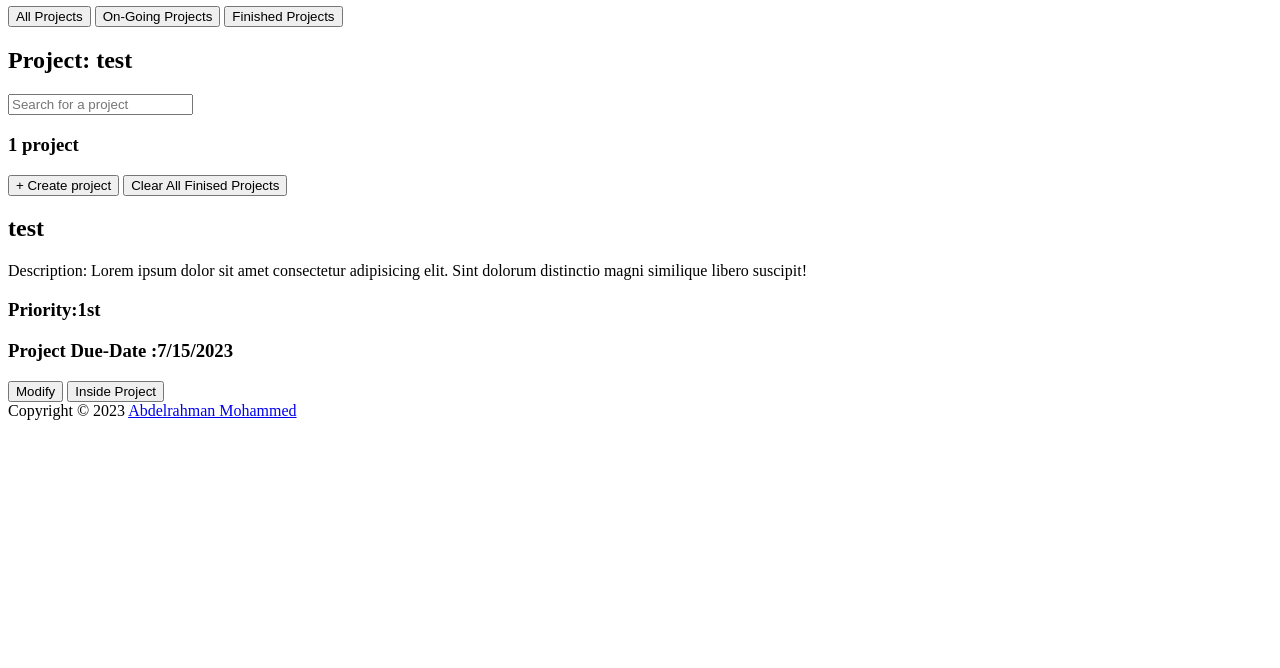
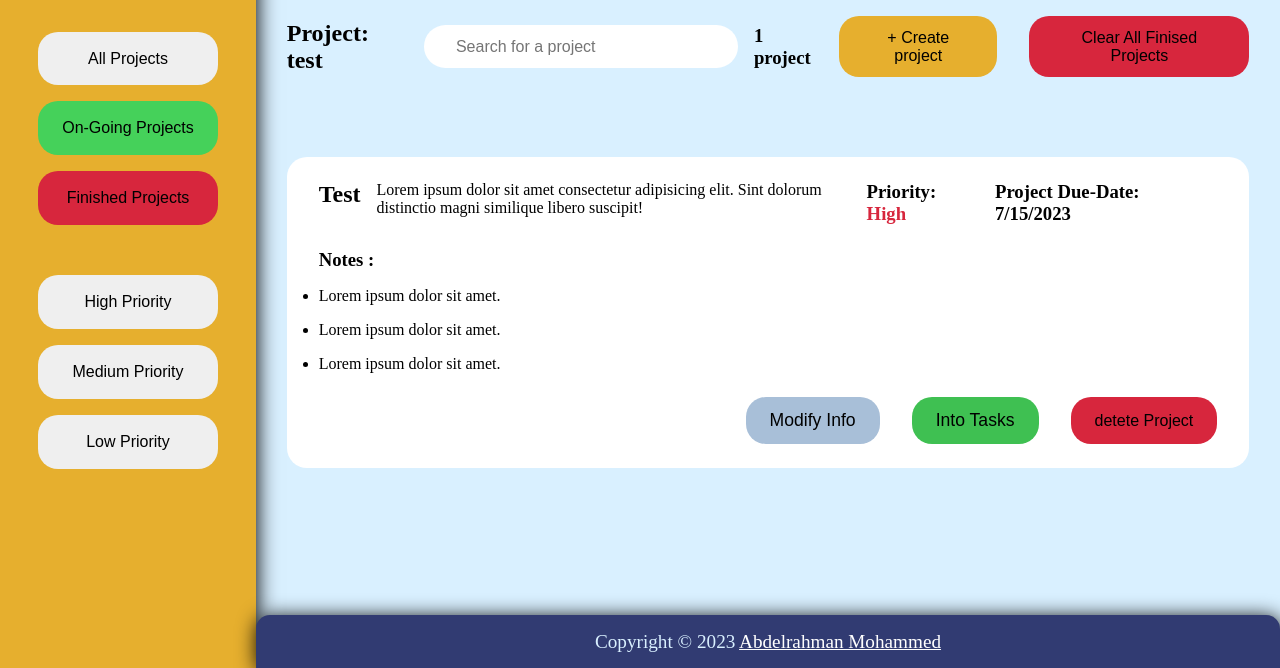
Before and after one commit to Wespro/Project-Todo-List-TOP, a website built with webpack: page src/index.html in a window 1280 px wide. Shown: the part 132-800 px from the top of the page. Built offline with nearby package versions, Linux system fonts and the light colour scheme.

Commit message:
Add css to index.html

```diff
--- /dev/null
+++ b/projectMaker.js
@@ -0,0 +1,23 @@
+// Date
+import { compareAsc, format } from "date-fns";
+
+// format(new Date(2014, 1, 11), "yyyy-MM-dd";
+
+export default class Project {
+  constructor(title, description, date, priority) {
+    this.title = title;
+    this.description = description;
+    this.duedate = date;
+    this.priority = priority;
+    this.notes = [];
+    this.done = true;
+  }
+
+  addNotes(note) {
+    this.notes.push(note);
+    console.log();
+  }
+  projectDone() {
+    this.done = !this.done;
+  }
+}
--- /dev/null
+++ b/src/components/projectFrom.js
@@ -0,0 +1,5 @@
+export default (function form() {
+  const openForm = () => {};
+  const closeForm = () => {};
+  return { openForm, closeForm };
+})();
--- /dev/null
+++ b/src/components/projectMakerUI.js
@@ -0,0 +1,7 @@
+import ProjectMaker from "./projectMaker";
+import projectForm from "./projectFrom";
+export default function createProjectUI() {
+  const createBtn = document.querySelector(".create");
+  console.log(projectForm.closeForm());
+  //   createBtn.addEventListener("click", projectForm);
+}
--- a/src/css/styles.css
+++ b/src/css/styles.css
@@ -0,0 +1,172 @@
+* {
+  margin: 0;
+  padding: 0;
+  box-sizing: border-box;
+}
+a {
+  color: white;
+}
+button {
+  border: none;
+  padding: 0.8rem 1.5rem;
+  border-radius: 20px;
+  font-size: 1rem;
+}
+button:hover {
+  filter: brightness(1.2);
+}
+body {
+  width: 100%;
+  height: 100vh;
+  background-color: #d9f0ff;
+  display: grid;
+  grid-template-columns: 1fr 5fr;
+  grid-template-rows: auto 6fr;
+  grid-template-areas:
+    "sidebar header"
+    "sidebar main"
+    "sidebar footer";
+}
+
+header {
+  background-color: #313b72;
+  text-align: center;
+  padding: 2rem;
+  grid-area: header;
+  border-bottom-right-radius: 14px;
+  border-bottom-left-radius: 14px;
+
+  box-shadow: 4px 3px 5px black;
+  color: white;
+}
+/* sidebar */
+.sideBar {
+  width: 20vw;
+  padding: 10% 15%;
+  text-align: center;
+  background-color: #e6af2e;
+  grid-area: sidebar;
+  box-shadow: 1px 2px 20px black;
+  display: grid;
+  align-content: start;
+  align-items: center;
+  gap: 1rem;
+}
+.sideBar h1 {
+  margin-bottom: 3rem;
+}
+.sideBar .sidBarBtn {
+  padding: 10% 0;
+}
+.onGoingProjects {
+  background-color: rgb(69, 209, 90);
+}
+.finishedProjects {
+  background-color: #d7263d;
+}
+
+/* main */
+main {
+  grid-area: main;
+  padding: 3%;
+
+  overflow: scroll;
+}
+.aboutProjects {
+  display: flex;
+  gap: 1rem;
+  justify-content: space-between;
+  padding: 1rem 0 5rem;
+  align-items: center;
+}
+.aboutProjects #search {
+  padding: 0.8rem 2rem;
+  width: 25vw;
+  border-radius: 30px;
+  border: none;
+  font-size: 1rem;
+}
+.aboutProjects #search:focus {
+  border: none;
+  outline: 2px solid #233cca;
+}
+.num-clear-create-Projects {
+  display: flex;
+  gap: 2rem;
+}
+.num-clear-create-Projects .create {
+  background-color: #e6af2e;
+  font-size: 1rem;
+}
+.num-clear-create-Projects .clear {
+  background-color: #d7263d;
+  font-size: 1rem;
+}
+.projects {
+  display: grid;
+  gap: 3rem;
+}
+.projectCard {
+  padding: 1.5rem 2rem;
+  background-color: white;
+  border-radius: 20px;
+  display: flex;
+  flex-direction: column;
+  gap: 1.5rem;
+}
+
+.projectInfo {
+  display: flex;
+  justify-content: space-between;
+  gap: 1rem;
+}
+.projectInfo .projectDescription {
+  width: 30rem;
+}
+.optionBtns {
+  display: flex;
+  gap: 2rem;
+  align-self: end;
+}
+.optionBtns .modify {
+  font-size: 1.1rem;
+}
+.optionBtns .modify {
+  background-color: rgb(168, 191, 216);
+}
+.optionBtns .intoTasks {
+  font-size: 1.1rem;
+  background-color: rgb(63, 192, 82);
+}
+.optionBtns .delete {
+  font-size: 1rem;
+  background-color: #d7263d;
+}
+.high {
+  color: #d7263d;
+}
+.med {
+  color: rgb(255, 187, 0);
+}
+.low {
+  color: rgb(118, 160, 250);
+}
+.notes h3 {
+  margin: 0 0 1rem;
+}
+.notes ul {
+  display: grid;
+  gap: 1rem;
+}
+
+footer {
+  background-color: #313b72;
+  grid-area: footer;
+  color: #d9f0ff;
+  font-size: 1.2rem;
+  padding: 1.5%;
+  text-align: center;
+  border-top-right-radius: 14px;
+  border-top-left-radius: 14px;
+  box-shadow: 1px 2px 20px black;
+}
--- a/src/index.html
+++ b/src/index.html
@@ -3,39 +3,59 @@
   <head>
     <meta charset="UTF-8" />
     <meta name="viewport" content="width=device-width, initial-scale=1.0" />
-    <title>Document</title>
+    <title>Project: Todo List TOP</title>
   </head>
   <body>
     <header>
       <h1>Projects</h1>
     </header>
-    <div class="sidebar">
+    <div class="sideBar">
       <h1>Your Projects</h1>
-      <button class="allProjects">All Projects</button>
-      <button class="onGoingProjects">On-Going Projects</button>
-      <button class="finishedProjects">Finished Projects</button>
+      <button class="sidBarBtn allProjects">All Projects</button>
+      <button class="sidBarBtn onGoingProjects">On-Going Projects</button>
+      <button class="sidBarBtn finishedProjects">Finished Projects</button>
+      <br />
+      <button class="sidBarBtn highPriority">High Priority</button>
+      <button class="sidBarBtn medPriority">Medium Priority</button>
+      <button class="sidBarBtn lowPriority">Low Priority</button>
     </div>
+
     <main>
       <div class="aboutProjects">
         <h2 class="projectSelectedName">Project: test</h2>
         <input id="search" type="search" placeholder="Search for a project" />
         <h3 class="projectNum">1 project</h3>
-        <div class="delete-create-Projects">
-          <button>+ Create project</button>
-          <button>Clear All Finised Projects</button>
+        <div class="num-clear-create-Projects">
+          <button class="create">+ Create project</button>
+          <button class="clear">Clear All Finised Projects</button>
         </div>
       </div>
       <div class="projects">
         <div class="projectCard">
-          <h2 class="projectTitle">test</h2>
-          <p class="projectDescription">
-            Description: Lorem ipsum dolor sit amet consectetur adipisicing
-            elit. Sint dolorum distinctio magni similique libero suscipit!
-          </p>
-          <h3 class="projectPriority">Priority:1st</h3>
-          <h3 class="projectDueDate">Project Due-Date :7/15/2023</h3>
-          <button>Modify</button>
-          <button>Inside Project</button>
+          <div class="projectInfo">
+            <h2 class="projectTitle">Test</h2>
+            <p class="projectDescription">
+              Lorem ipsum dolor sit amet consectetur adipisicing elit. Sint
+              dolorum distinctio magni similique libero suscipit!
+            </p>
+            <h3 class="projectPriority">
+              Priority: <span class="high">High</span>
+            </h3>
+            <h3 class="projectDueDate">Project Due-Date: 7/15/2023</h3>
+          </div>
+          <div class="notes">
+            <h3>Notes :</h3>
+            <ul>
+              <li>Lorem ipsum dolor sit amet.</li>
+              <li>Lorem ipsum dolor sit amet.</li>
+              <li>Lorem ipsum dolor sit amet.</li>
+            </ul>
+          </div>
+          <div class="optionBtns">
+            <button class="modify">Modify Info</button>
+            <button class="intoTasks">Into Tasks</button>
+            <button class="delete">detete Project</button>
+          </div>
         </div>
       </div>
     </main>
--- a/src/index.js
+++ b/src/index.js
@@ -1,19 +1,8 @@
-// css
 import "./css/styles.css";
 //components
 import ProjectMaker from "./components/projectMaker";
+import createProjectUI from "./components/projectMakerUI";
 
 (function toDoList() {
-  const project1 = new ProjectMaker(
-    "to do",
-    "testing the thing",
-    "06/30/2023",
-    "1st",
-    "things",
-    "things"
-  );
-  project1.addNotes("what's appdsadsad");
-  project1.projectDone();
-
-  console.log(project1);
+  createProjectUI();
 })();
--- a/webpack.config.js
+++ b/webpack.config.js
@@ -12,7 +12,6 @@ module.exports = {
   plugins: [
     new HtmlWebpackPlugin({
       template: "./src/index.html",
-      title: "Project: Todo List TOP",
     }),
   ],
   output: {
```
Also changed, not shown: dist/index.html, dist/main.bundle.js.
